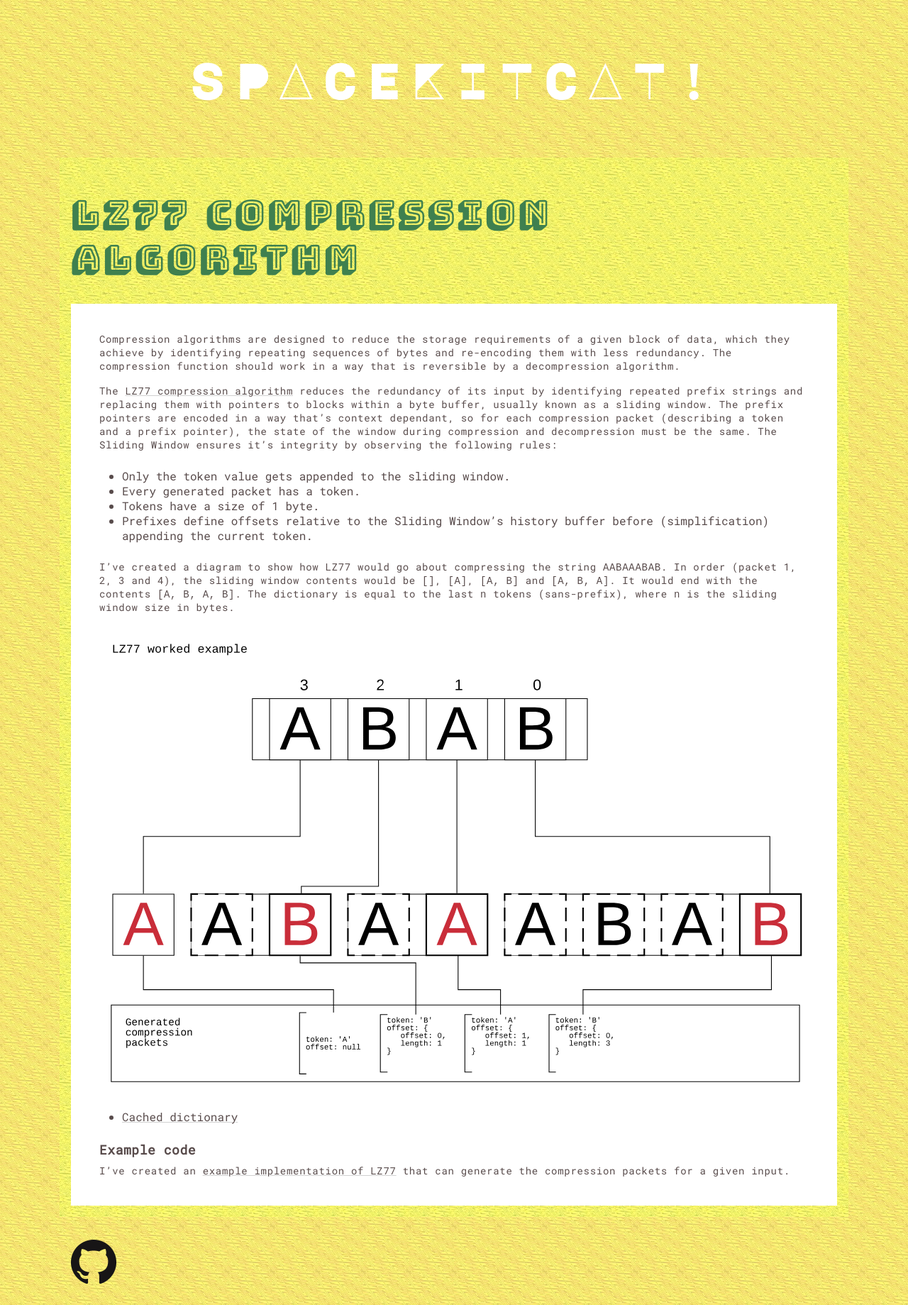
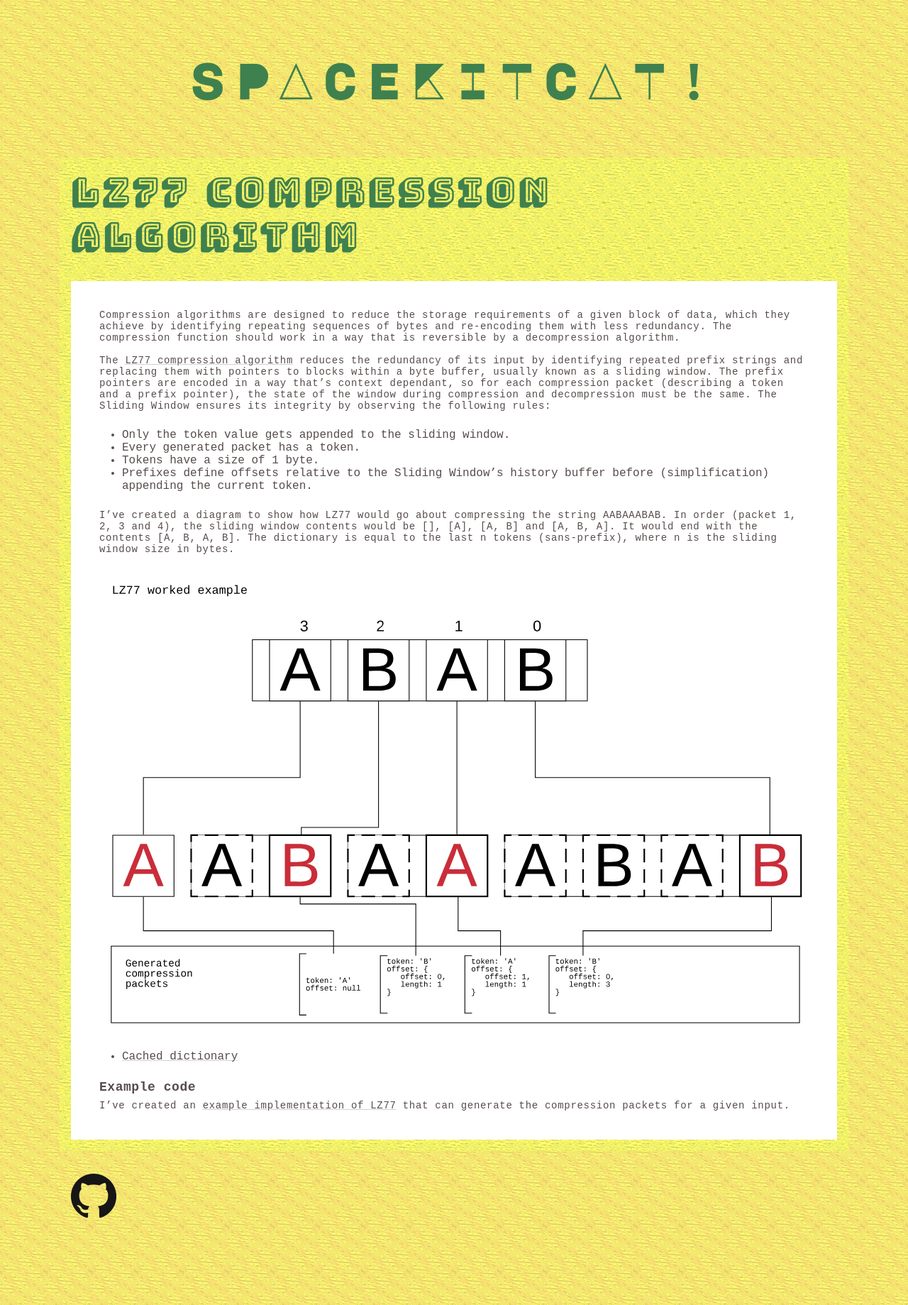
Before and after one commit to spacekitcat/spacekitcat.github.io, a Jekyll site: the page built from compression/lz77/index.md, in a window 1280 px wide. Shown: the whole page at 71% size. Built offline with Jekyll 4.4.1, drawn with Linux system fonts in a browser that asks for light colours; some web fonts are replaced.

Commit message:
chore(css): moving new colors into palette, fixing the page title margin and fixing the incorrect contraction on the lz77 page.

```diff
--- a/_sass/global.scss
+++ b/_sass/global.scss
@@ -1,15 +1,13 @@
 @import 'mixins';
 
 $global-background: rgb(255, 253, 151);
-$content-wrapper-background: rgb(255, 255, 255);
 $content-background: white;
 $text-color: rgb(88, 75, 75);
-
-$header-title-color: rgb(255, 255, 255);
+$header-title-color: rgb(63, 128, 79);
 $text-decoration-color: #d1d1d1;
 .global {
   color: $text-color;
-  font-family: 'Roboto Mono', monospace;
+  font-family: 'Robto Mono', monospace;
   background-color: $global-background;
   background-image: url("/assets/images/texture.jpg");
 }
@@ -62,10 +60,11 @@
     letter-spacing: 0.33em;
     text-align: left;
     text-transform: uppercase;
-    color: rgb(63, 128, 79);
+    color: $header-title-color;
     padding-right: 0px;
     font-size: 32px;
     letter-spacing: 0em;
+    margin-top: 0;
     @media screen and (min-width: $medium-start-breakpoint) {
       font-size: 48px;
       letter-spacing: 0.125em;
--- a/compression/lz77/index.md
+++ b/compression/lz77/index.md
@@ -5,7 +5,7 @@
 Compression algorithms are designed to reduce the storage requirements of a given block of data, which they achieve by identifying repeating sequences of bytes and re-encoding them with less redundancy. The compression function should work in a way that is reversible by a decompression algorithm.
 
 
-The [LZ77 compression algorithm](https://en.wikipedia.org/wiki/LZ77_and_LZ78) reduces the redundancy of its input by identifying repeated prefix strings and replacing them with pointers to blocks within a byte buffer, usually known as a sliding window. The prefix pointers are encoded in a way that's context dependant, so for each compression packet (describing a token and a prefix pointer), the state of the window during compression and decompression must be the same. The Sliding Window ensures it's integrity by observing the following rules:
+The [LZ77 compression algorithm](https://en.wikipedia.org/wiki/LZ77_and_LZ78) reduces the redundancy of its input by identifying repeated prefix strings and replacing them with pointers to blocks within a byte buffer, usually known as a sliding window. The prefix pointers are encoded in a way that's context dependant, so for each compression packet (describing a token and a prefix pointer), the state of the window during compression and decompression must be the same. The Sliding Window ensures its integrity by observing the following rules:
 
 - Only the token value gets appended to the sliding window.
 - Every generated packet has a token.
```
